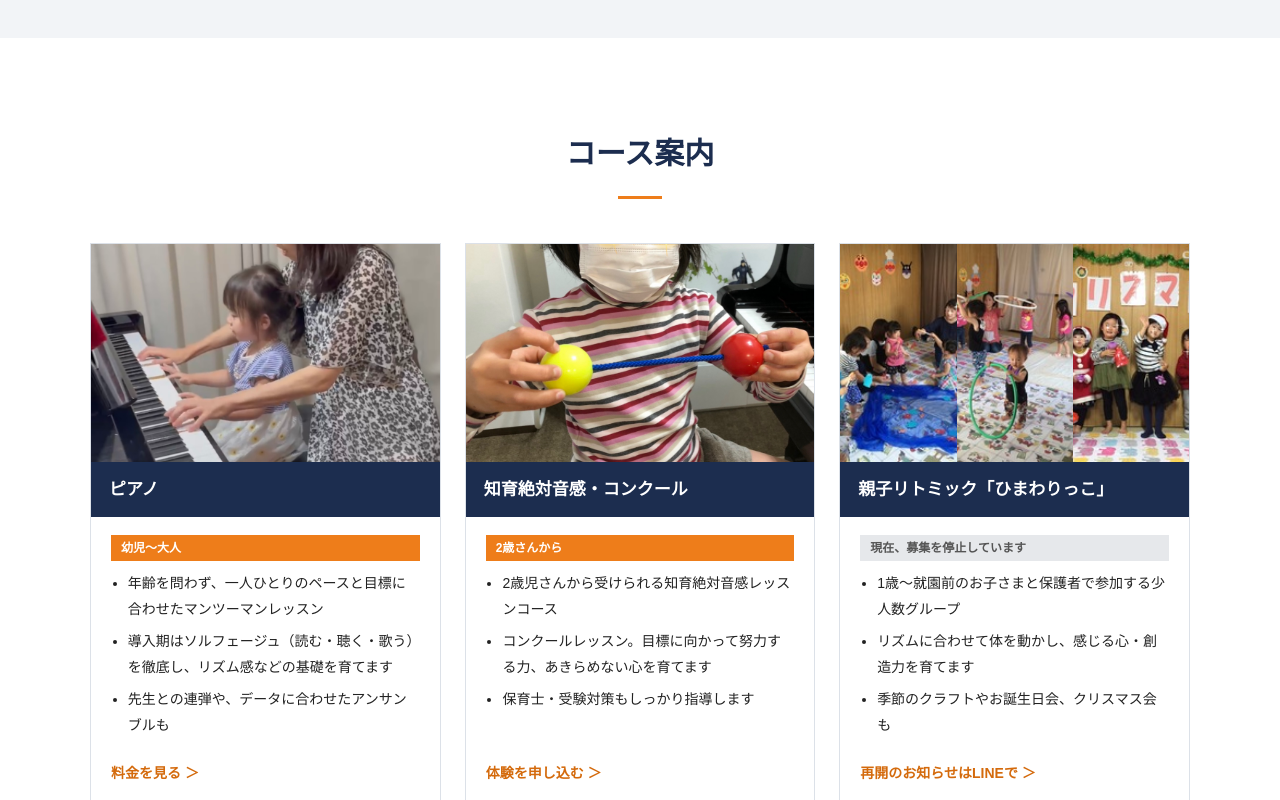
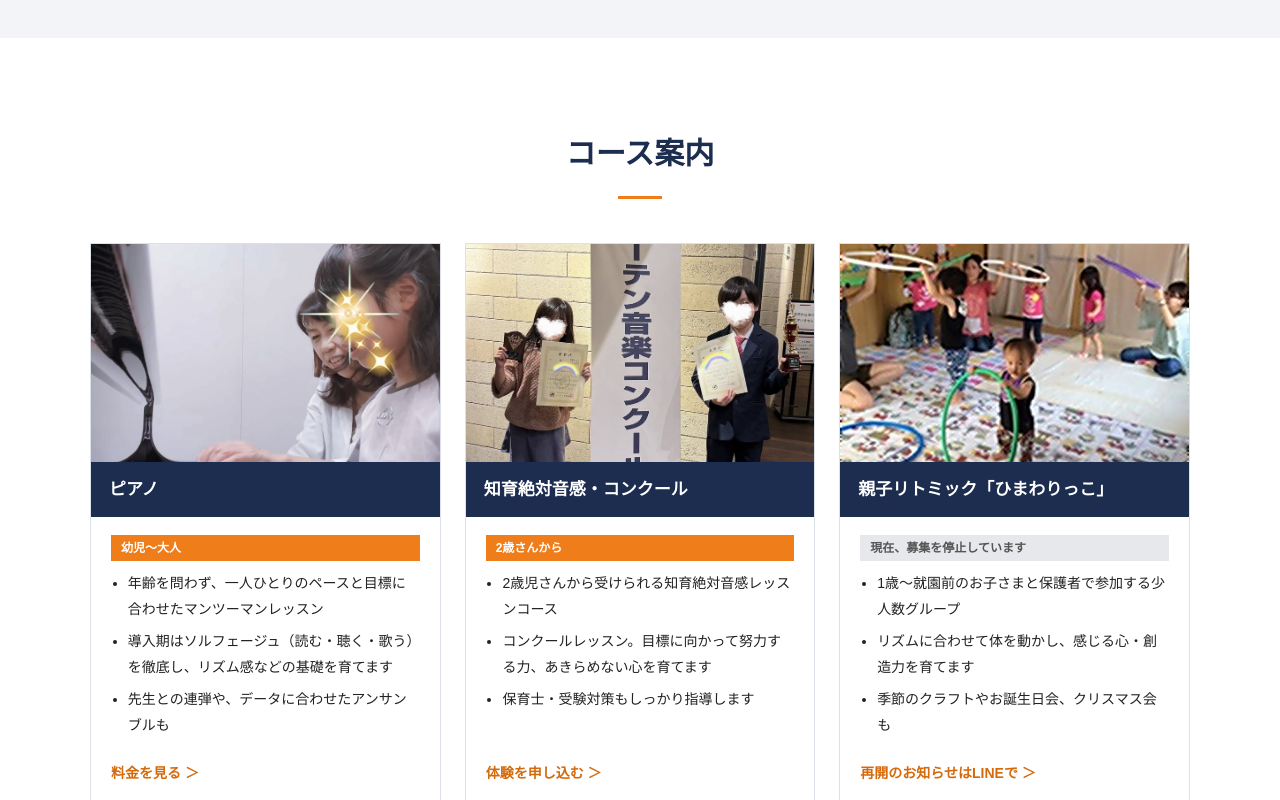
Before and after one commit to youngman720/naka-piano-redesign, a plain HTML site: page a/index.html in a window 1280 px wide. Shown: the part 2000-2800 px from the top of the page. Drawn offline with Linux system fonts and the light colour scheme.

Commit message:
A案：見出しに教室名の文字、コース案内の写真を差し替え

```diff
--- a/a/index.html
+++ b/a/index.html
@@ -106,8 +106,6 @@ section{padding:88px 0}
 .tag{display:inline-block;font-size:12px;font-weight:bold;padding:2px 10px;margin-bottom:10px}
 .tag.on{background:var(--orange);color:#fff}
 .tag.off{background:#e6e8eb;color:#555}
-.trio{position:absolute;inset:0;display:grid;grid-template-columns:repeat(3,1fr)}
-.trio img{width:100%;height:100%;object-fit:cover}
 .online{margin-top:32px;border:2px solid var(--navy);background:#fff;padding:20px 24px;display:flex;gap:20px;align-items:center}
 .online b{flex:none;background:var(--navy);color:#fff;padding:6px 14px;font-size:14px}
 .online p{margin:0;font-size:14.5px}
@@ -215,6 +213,11 @@ footer{background:#121d33;color:#c3c9d4;padding:44px 0 96px;font-size:13px}
 /* ヒーロー写真：切り替わるときにわずかに引く */
 .hero .slide img{transform:scale(1.04);transition:transform 5s ease-out}
 .hero .slide.on img{transform:none}
+/* 1枚目（楽譜と花）に元サイトの見出し文字をのせる */
+.hero .slide .cap{position:absolute;margin:0;color:#fff;font-weight:bold;text-align:center;line-height:1.45;font-size:clamp(24px,3vw,40px);text-shadow:0 1px 3px rgba(0,0,0,.55),0 0 18px rgba(0,0,0,.35);top:50%;transform:translateY(-50%);right:max(16px,calc((100% - 1100px)/2));width:min(46%,520px)}
+.hero .slide:first-child::before{content:"";position:absolute;inset:0;background:linear-gradient(to left,rgba(20,20,20,.42),rgba(20,20,20,.12) 70%);z-index:1}
+.hero .slide .cap{z-index:2}
+@media (max-width:640px){.hero .slide .cap{right:0;left:0;width:auto;font-size:24px}.hero .slide:first-child::before{background:rgba(20,20,20,.3)}}
 .hero-box[data-anim="left"]{transition-delay:.2s}
 /* スマホ下の電話・LINE：読み込み後に下からスライドイン */
 @media (max-width:760px){.sp-cta{transform:translateY(100%);transition:transform .6s ease-out .6s}.sp-cta.show{transform:none}}
@@ -253,7 +256,7 @@ footer{background:#121d33;color:#c3c9d4;padding:44px 0 96px;font-size:13px}
 <main id="top">
   <div class="hero" id="hero">
     <div class="ph">
-      <div class="slide on"><img src="../assets/img/score_flower.jpg" alt="楽譜とドライフラワー"></div>
+      <div class="slide on"><img src="../assets/img/score_flower.jpg" alt="楽譜とドライフラワー"><p class="cap">大阪市城東区放出<br>ピアノ教室<br>幼児リトミック教室<br>なか音楽教室</p></div>
       <div class="slide"><img src="../assets/img/hand.jpg" alt="鍵盤に手をのせる子ども"></div>
       <div class="slide"><img src="../assets/img/signboard.jpg?v=2" alt="なか音楽教室の看板"></div>
     </div>
@@ -301,21 +304,21 @@ footer{background:#121d33;color:#c3c9d4;padding:44px 0 96px;font-size:13px}
       <div class="ttl" data-anim="up"><h2>コース案内</h2></div>
       <div class="course">
         <article data-anim="up">
-          <figure><img src="../assets/img/lesson.jpg" alt="ピアノレッスン" loading="lazy"></figure>
+          <figure><img src="../assets/img/lesson_duet.jpg" alt="講師と生徒の連弾" loading="lazy" style="object-position:center 42%"></figure>
           <h3>ピアノ</h3>
           <div class="b"><span class="tag on">幼児〜大人</span>
             <ul><li>年齢を問わず、一人ひとりのペースと目標に合わせたマンツーマンレッスン</li><li>導入期はソルフェージュ（読む・聴く・歌う）を徹底し、リズム感などの基礎を育てます</li><li>先生との連弾や、データに合わせたアンサンブルも</li></ul>
             <a class="link" href="#fee">料金を見る</a></div>
         </article>
         <article data-anim="up" data-delay="150">
-          <figure><img src="../assets/img/goods.jpg" alt="レッスングッズで遊ぶ子ども" loading="lazy"></figure>
+          <figure><img src="../assets/img/concours_baten.jpg" alt="ベーテン音楽コンクール会場で表彰状を持つ生徒さん" loading="lazy" style="object-position:center 38%"></figure>
           <h3>知育絶対音感・コンクール</h3>
           <div class="b"><span class="tag on">2歳さんから</span>
             <ul><li>2歳児さんから受けられる知育絶対音感レッスンコース</li><li>コンクールレッスン。目標に向かって努力する力、あきらめない心を育てます</li><li>保育士・受験対策もしっかり指導します</li></ul>
             <a class="link" href="#contact">体験を申し込む</a></div>
         </article>
         <article data-anim="up" data-delay="300">
-          <figure><div class="trio"><img src="../assets/img/rhythmic1.jpg" alt="" loading="lazy"><img src="../assets/img/rhythmic2.jpg" alt="" loading="lazy"><img src="../assets/img/rhythmic3.jpg" alt="" loading="lazy"></div></figure>
+          <figure><img src="../assets/img/rhythmic2_hq.jpg" alt="フープを使ったリトミックの様子" loading="lazy"></figure>
           <h3>親子リトミック「ひまわりっこ」</h3>
           <div class="b"><span class="tag off">現在、募集を停止しています</span>
             <ul><li>1歳〜就園前のお子さまと保護者で参加する少人数グループ</li><li>リズムに合わせて体を動かし、感じる心・創造力を育てます</li><li>季節のクラフトやお誕生日会、クリスマス会も</li></ul>
```
Also changed, not shown: assets/img/concours_baten.jpg (added), assets/img/lesson_duet.jpg (added), assets/img/rhythmic2_hq.jpg (added).
